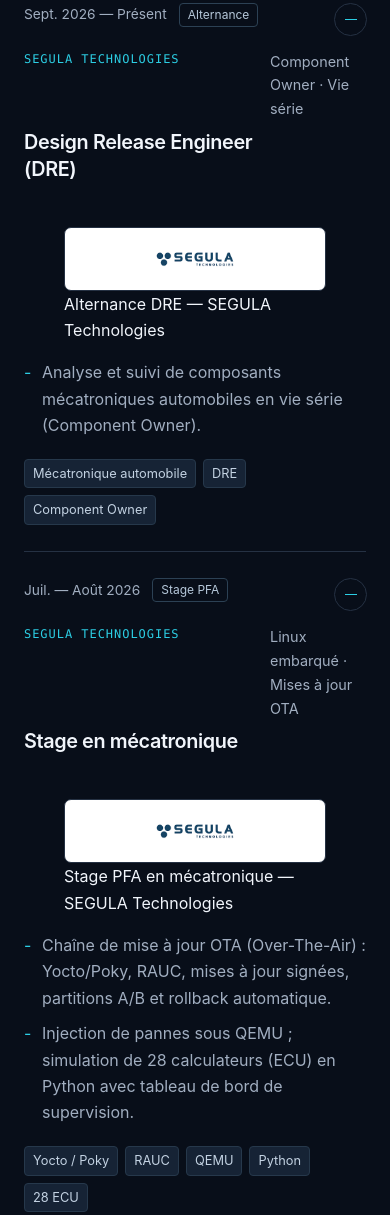
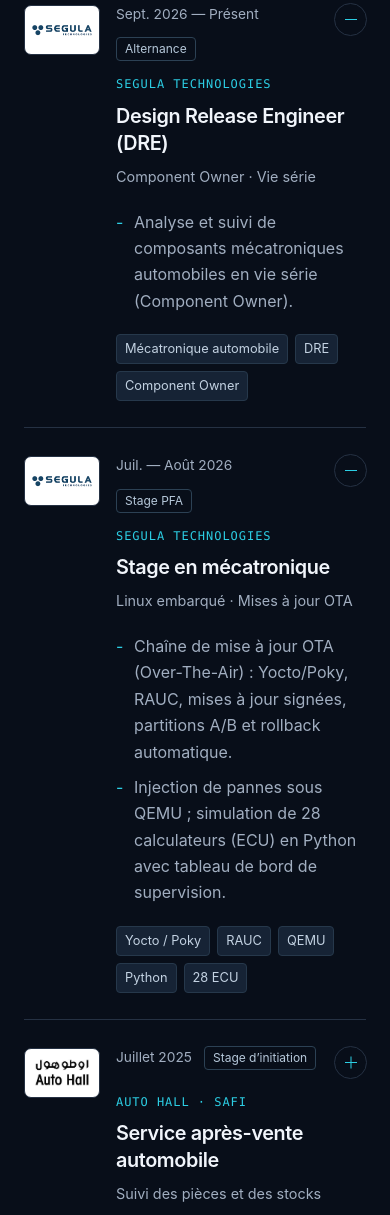
Before and after one commit to YounesArouk/portfolio-younes-arouk, a plain HTML site: page index.html in a window 390 px wide. Shown: the part 6936-8151 px from the top of the page. Drawn offline with Linux system fonts and the light colour scheme.

Commit message:
Petits logos a gauche des experiences

```diff
--- a/index.html
+++ b/index.html
@@ -199,15 +199,8 @@
         </div>
         <div class="experience-list">
           <details class="experience" open>
-            <summary><span class="experience-date">Sept. 2026 — Présent<span class="small-tag">Alternance</span></span><span class="experience-title"><span class="company">SEGULA TECHNOLOGIES</span><strong>Design Release Engineer (DRE)</strong><span>Component Owner · Vie série</span></span><span class="expand-icon" aria-hidden="true"></span></summary>
+            <summary><span class="experience-logo"><span class="portfolio-media company-visual" data-photo-frame><img class="portfolio-photo" data-portfolio-photo src="assets/photos/segula.jpg" alt="SEGULA Technologies" loading="lazy"><span class="company-photo-fallback" data-photo-fallback><strong>SEGULA</strong><span>TECHNOLOGIES</span></span></span><span class="experience-logo-caption">Alternance DRE — SEGULA Technologies</span></span><span class="experience-date">Sept. 2026 — Présent<span class="small-tag">Alternance</span></span><span class="experience-title"><span class="company">SEGULA TECHNOLOGIES</span><strong>Design Release Engineer (DRE)</strong><span class="experience-subtitle">Component Owner · Vie série</span></span><span class="expand-icon" aria-hidden="true"></span></summary>
             <div class="experience-content">
-              <figure class="experience-photo">
-                <div class="portfolio-media company-visual" data-photo-frame>
-                  <img class="portfolio-photo" data-portfolio-photo src="assets/photos/segula.jpg" alt="SEGULA Technologies" loading="lazy">
-                  <div class="company-photo-fallback" data-photo-fallback><strong>SEGULA</strong><span>TECHNOLOGIES</span></div>
-                </div>
-                <figcaption>Alternance DRE — SEGULA Technologies</figcaption>
-              </figure>
               <ul class="dash-list">
                 <li>Analyse et suivi de composants mécatroniques automobiles en vie série (Component Owner).</li>
               </ul>
@@ -215,15 +208,8 @@
             </div>
           </details>
           <details class="experience" open>
-            <summary><span class="experience-date">Juil. — Août 2026<span class="small-tag">Stage PFA</span></span><span class="experience-title"><span class="company">SEGULA TECHNOLOGIES</span><strong>Stage en mécatronique</strong><span>Linux embarqué · Mises à jour OTA</span></span><span class="expand-icon" aria-hidden="true"></span></summary>
+            <summary><span class="experience-logo"><span class="portfolio-media company-visual" data-photo-frame><img class="portfolio-photo" data-portfolio-photo src="assets/photos/segula.jpg" alt="SEGULA Technologies" loading="lazy"><span class="company-photo-fallback" data-photo-fallback><strong>SEGULA</strong><span>TECHNOLOGIES</span></span></span><span class="experience-logo-caption">Stage PFA en mécatronique — SEGULA Technologies</span></span><span class="experience-date">Juil. — Août 2026<span class="small-tag">Stage PFA</span></span><span class="experience-title"><span class="company">SEGULA TECHNOLOGIES</span><strong>Stage en mécatronique</strong><span class="experience-subtitle">Linux embarqué · Mises à jour OTA</span></span><span class="expand-icon" aria-hidden="true"></span></summary>
             <div class="experience-content">
-              <figure class="experience-photo">
-                <div class="portfolio-media company-visual" data-photo-frame>
-                  <img class="portfolio-photo" data-portfolio-photo src="assets/photos/segula.jpg" alt="SEGULA Technologies" loading="lazy">
-                  <div class="company-photo-fallback" data-photo-fallback><strong>SEGULA</strong><span>TECHNOLOGIES</span></div>
-                </div>
-                <figcaption>Stage PFA en mécatronique — SEGULA Technologies</figcaption>
-              </figure>
               <ul class="dash-list">
                 <li>Chaîne de mise à jour OTA (Over-The-Air) : Yocto/Poky, RAUC, mises à jour signées, partitions A/B et rollback automatique.</li>
                 <li>Injection de pannes sous QEMU ; simulation de 28 calculateurs (ECU) en Python avec tableau de bord de supervision.</li>
@@ -232,15 +218,8 @@
             </div>
           </details>
           <details class="experience">
-            <summary><span class="experience-date">Juillet 2025<span class="small-tag">Stage d’initiation</span></span><span class="experience-title"><span class="company">AUTO HALL · SAFI</span><strong>Service après-vente automobile</strong><span>Suivi des pièces et des stocks</span></span><span class="expand-icon" aria-hidden="true"></span></summary>
+            <summary><span class="experience-logo"><span class="portfolio-media company-visual" data-photo-frame><img class="portfolio-photo" data-portfolio-photo src="assets/photos/auto-hall.jpg" alt="Auto Hall Safi" loading="lazy"><span class="company-photo-fallback" data-photo-fallback><strong>AUTO HALL</strong><span>SAFI</span></span></span><span class="experience-logo-caption">Stage d’initiation — Auto Hall Safi</span></span><span class="experience-date">Juillet 2025<span class="small-tag">Stage d’initiation</span></span><span class="experience-title"><span class="company">AUTO HALL · SAFI</span><strong>Service après-vente automobile</strong><span class="experience-subtitle">Suivi des pièces et des stocks</span></span><span class="expand-icon" aria-hidden="true"></span></summary>
             <div class="experience-content">
-              <figure class="experience-photo">
-                <div class="portfolio-media company-visual" data-photo-frame>
-                  <img class="portfolio-photo" data-portfolio-photo src="assets/photos/auto-hall.jpg" alt="Auto Hall Safi" loading="lazy">
-                  <div class="company-photo-fallback" data-photo-fallback><strong>AUTO HALL</strong><span>SAFI</span></div>
-                </div>
-                <figcaption>Stage d’initiation — Auto Hall Safi</figcaption>
-              </figure>
               <ul class="dash-list">
                 <li>Service après-vente : application web de suivi des pièces et de prévention des ruptures de stock.</li>
               </ul>
@@ -248,15 +227,8 @@
             </div>
           </details>
           <details class="experience">
-            <summary><span class="experience-date">Avril — Juin 2024<span class="small-tag">PFE de licence</span></span><span class="experience-title"><span class="company">OCP · SAFI</span><strong>Étude d’impact environnemental</strong><span>Projet PS4 · Analyse des risques</span></span><span class="expand-icon" aria-hidden="true"></span></summary>
+            <summary><span class="experience-logo"><span class="portfolio-media company-visual" data-photo-frame><img class="portfolio-photo" data-portfolio-photo src="assets/photos/ocp.jpg" alt="OCP Safi" loading="lazy"><span class="company-photo-fallback" data-photo-fallback><strong>OCP</strong><span>SAFI</span></span></span><span class="experience-logo-caption">Stage PFE de licence professionnelle — OCP Safi</span></span><span class="experience-date">Avril — Juin 2024<span class="small-tag">PFE de licence</span></span><span class="experience-title"><span class="company">OCP · SAFI</span><strong>Étude d’impact environnemental</strong><span class="experience-subtitle">Projet PS4 · Analyse des risques</span></span><span class="expand-icon" aria-hidden="true"></span></summary>
             <div class="experience-content">
-              <figure class="experience-photo">
-                <div class="portfolio-media company-visual" data-photo-frame>
-                  <img class="portfolio-photo" data-portfolio-photo src="assets/photos/ocp.jpg" alt="OCP Safi" loading="lazy">
-                  <div class="company-photo-fallback" data-photo-fallback><strong>OCP</strong><span>SAFI</span></div>
-                </div>
-                <figcaption>Stage PFE de licence professionnelle — OCP Safi</figcaption>
-              </figure>
               <ul class="dash-list">
                 <li>Projet PS4 : étude d’impact environnemental et analyse des risques de modifications par la méthode ADRPT.</li>
               </ul>
@@ -264,15 +236,8 @@
             </div>
           </details>
           <details class="experience">
-            <summary><span class="experience-date">Avril — Juin 2023<span class="small-tag">PFE de DUT</span></span><span class="experience-title"><span class="company">OCP · SAFI</span><strong>Analyse des performances</strong><span>Chaînes primaires de traitement d’eau douce</span></span><span class="expand-icon" aria-hidden="true"></span></summary>
+            <summary><span class="experience-logo"><span class="portfolio-media company-visual" data-photo-frame><img class="portfolio-photo" data-portfolio-photo src="assets/photos/ocp.jpg" alt="OCP Safi" loading="lazy"><span class="company-photo-fallback" data-photo-fallback><strong>OCP</strong><span>SAFI</span></span></span><span class="experience-logo-caption">Stage PFE de DUT — OCP Safi</span></span><span class="experience-date">Avril — Juin 2023<span class="small-tag">PFE de DUT</span></span><span class="experience-title"><span class="company">OCP · SAFI</span><strong>Analyse des performances</strong><span class="experience-subtitle">Chaînes primaires de traitement d’eau douce</span></span><span class="expand-icon" aria-hidden="true"></span></summary>
             <div class="experience-content">
-              <figure class="experience-photo">
-                <div class="portfolio-media company-visual" data-photo-frame>
-                  <img class="portfolio-photo" data-portfolio-photo src="assets/photos/ocp.jpg" alt="OCP Safi" loading="lazy">
-                  <div class="company-photo-fallback" data-photo-fallback><strong>OCP</strong><span>SAFI</span></div>
-                </div>
-                <figcaption>Stage PFE de DUT — OCP Safi</figcaption>
-              </figure>
               <ul class="dash-list">
                 <li>Traitement d’eau douce : diagnostic des chutes de cycle des chaînes primaires et analyse des performances.</li>
               </ul>
--- a/styles.css
+++ b/styles.css
@@ -1752,64 +1752,67 @@
   letter-spacing: .15em;
 }
 
-/* EXPÉRIENCE : les logos restent visibles dans l'en-tête de chaque stage. */
+/* EXPÉRIENCE : petit logo à gauche, toujours visible dans l'en-tête. */
+.experience summary {
+  display: grid;
+  grid-template-columns: 104px 185px minmax(0, 1fr) 38px;
+  grid-template-areas: "logo date title expand";
+  column-gap: 24px;
+  row-gap: 14px;
+  align-items: start;
+}
+.experience-date {
+  grid-area: date;
+  min-width: 0;
+}
 .experience-title {
-  display: grid;
-  grid-template-columns: minmax(0, 1fr) 128px;
-  grid-template-areas:
-    "company logo"
-    "role logo"
-    "subtitle logo";
-  column-gap: 24px;
-  row-gap: 8px;
+  display: flex;
+  flex-direction: column;
+  grid-area: title;
+  gap: 8px;
   min-width: 0;
 }
-.experience-title > .company {
-  grid-area: company;
-  min-width: 0;
-}
-.experience-title > strong {
-  grid-area: role;
-  min-width: 0;
-}
-.experience-subtitle {
-  grid-area: subtitle;
-  min-width: 0;
+.experience .expand-icon {
+  grid-area: expand;
 }
 .experience-logo {
   display: block;
   grid-area: logo;
   align-self: start;
-  width: 128px;
+  width: 104px;
   max-width: 100%;
+  margin-top: 2px;
 }
 .company-visual {
   display: block;
   width: 100%;
-  height: 72px;
+  height: 68px;
   border: 1px solid var(--line);
   border-radius: 7px;
   background: var(--panel-soft);
 }
+.company-visual > .portfolio-photo {
+  padding: 8px;
+}
 .company-photo-fallback {
   display: flex;
   height: 100%;
-  padding: 10px;
+  padding: 6px;
   flex-direction: column;
   align-items: center;
   justify-content: center;
-  gap: 5px;
+  gap: 4px;
 }
 .company-photo-fallback strong {
-  font-size: 1.1rem;
-  letter-spacing: .01em;
+  font-size: .84rem;
+  letter-spacing: 0;
   color: var(--accent);
 }
 .company-photo-fallback span {
   color: var(--muted);
   font-family: var(--mono);
-  font-size: .58rem;
-  letter-spacing: .08em;
+  font-size: .46rem;
+  letter-spacing: .02em;
 }
 .experience-logo-caption {
   position: absolute;
@@ -1822,6 +1825,11 @@
   white-space: nowrap;
   border: 0;
 }
+.experience-content {
+  display: block;
+  padding: 0 62px 30px 337px;
+}
+
 
 /* PROJETS : retour aux couvertures sur toute la largeur des cartes. */
 .project-cover-fallback {
@@ -1849,16 +1857,37 @@
   margin: 0 0 24px;
 }
 
+@media (max-width: 1120px) {
+  .experience summary {
+    grid-template-columns: 96px 170px minmax(0, 1fr) 34px;
+    column-gap: 22px;
+  }
+  .experience-logo {
+    width: 96px;
+  }
+  .company-visual {
+    height: 62px;
+  }
+  .experience-content {
+    padding-right: 56px;
+    padding-left: 310px;
+  }
+}
+
 @media (max-width: 950px) {
-  .experience-title {
-    grid-template-columns: minmax(0, 1fr) 112px;
+  .experience summary {
+    grid-template-columns: 84px 145px minmax(0, 1fr) 32px;
     column-gap: 18px;
   }
   .experience-logo {
-    width: 112px;
+    width: 84px;
   }
   .company-visual {
-    height: 64px;
+    height: 56px;
+  }
+  .experience-content {
+    padding-right: 50px;
+    padding-left: 265px;
   }
 }
 
@@ -1868,15 +1897,46 @@
     height: 80px;
     margin: 20px 0 18px;
   }
-  .experience-title {
-    grid-column: 1 / -1;
-    grid-template-columns: minmax(0, 1fr) 96px;
+  .experience summary {
+    grid-template-columns: 76px minmax(0, 1fr) 32px;
+    grid-template-areas:
+      "logo date expand"
+      "logo title title";
     column-gap: 16px;
+    row-gap: 14px;
   }
   .experience-logo {
-    width: 96px;
+    width: 76px;
+  }
+  .company-visual {
+    height: 50px;
+  }
+  .company-visual > .portfolio-photo {
+    padding: 6px;
   }
   .company-photo-fallback strong {
-    font-size: .9rem;
-  }
-}
+    font-size: .65rem;
+  }
+  .company-photo-fallback span {
+    font-size: .36rem;
+  }
+  .experience-content {
+    padding: 0 0 26px 92px;
+  }
+}
+
+@media (max-width: 380px) {
+  .experience summary {
+    grid-template-columns: 64px minmax(0, 1fr) 30px;
+    column-gap: 12px;
+  }
+  .experience-logo {
+    width: 64px;
+  }
+  .company-visual {
+    height: 44px;
+  }
+  .experience-content {
+    padding-left: 76px;
+  }
+}
```
